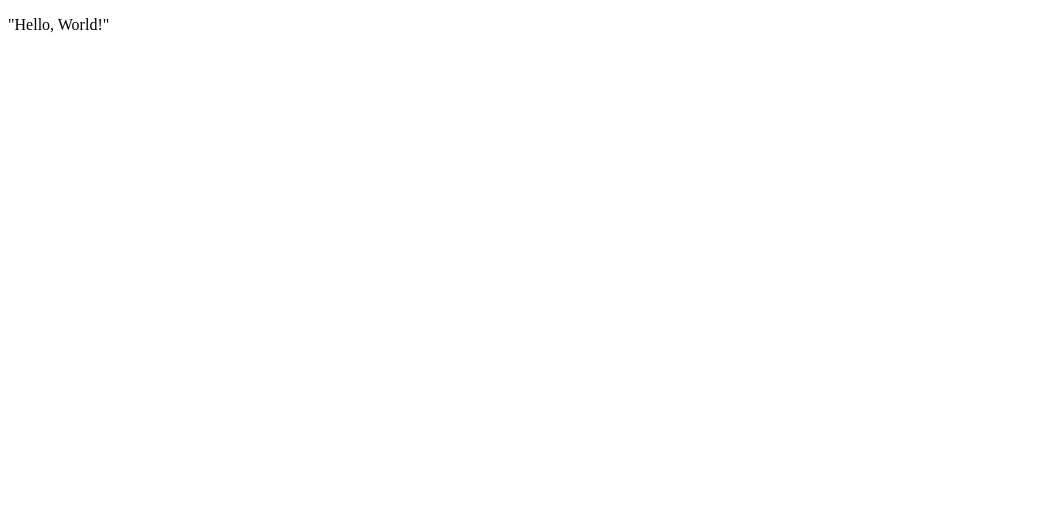
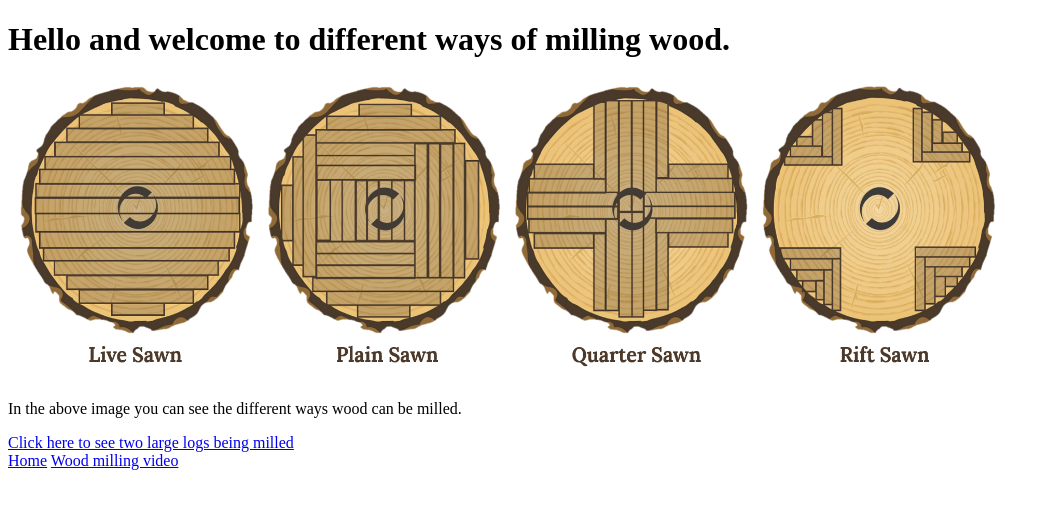
Before and after one commit to rickysanchez1/HTML-and-CSS-Projects, a plain HTML site: page index.html in a window 1280 px wide. Shown: the whole page, without its empty margins (0-1050 px from the left). Drawn offline with Linux system fonts and the light colour scheme.

Commit message:
Added main page of milling wood

```diff
--- a/index.html
+++ b/index.html
@@ -3,10 +3,19 @@
 <head>
     <meta charset="UTF-8">
     <meta name="viewport" content="width=device-width, initial-scale=1.0">
-    <title>Hello!</title>
+    <title>Milling wood</title>
 </head>
 <body>
-    <p>"Hello, World!"
+    <h1>Hello and welcome to different ways of milling wood.</h1>
+    <img src="images/woodcuts.png" alt="Different wood cuts" width="1000" height="300">
+    <br />
+    <p>
+    In the above image you can see the different ways wood can be milled.
     </p>
+    <a href="video.html">Click here to see two large logs being milled</a>
+    <nav>
+        <a href="index.html">Home</a>
+        <a href="video.html">Wood milling video</a>
+    </nav>
 </body>
 </html>
```
